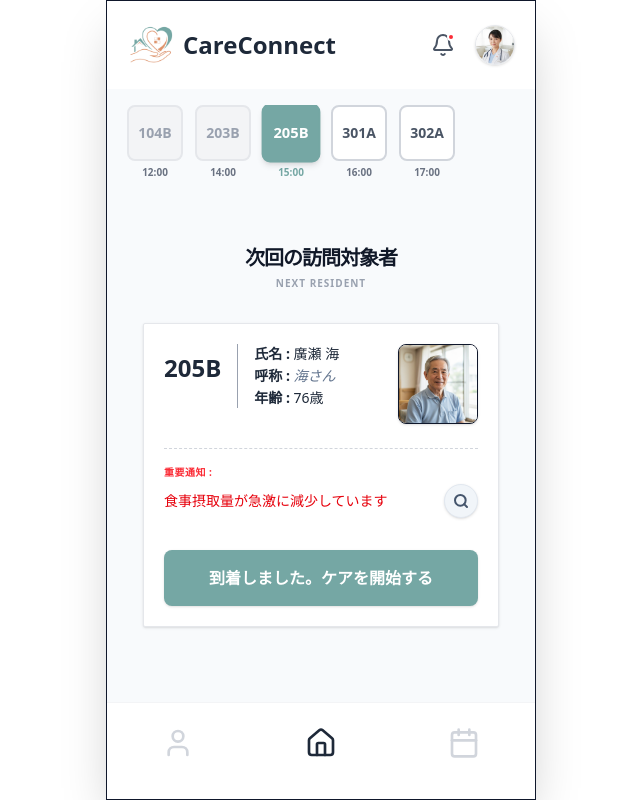
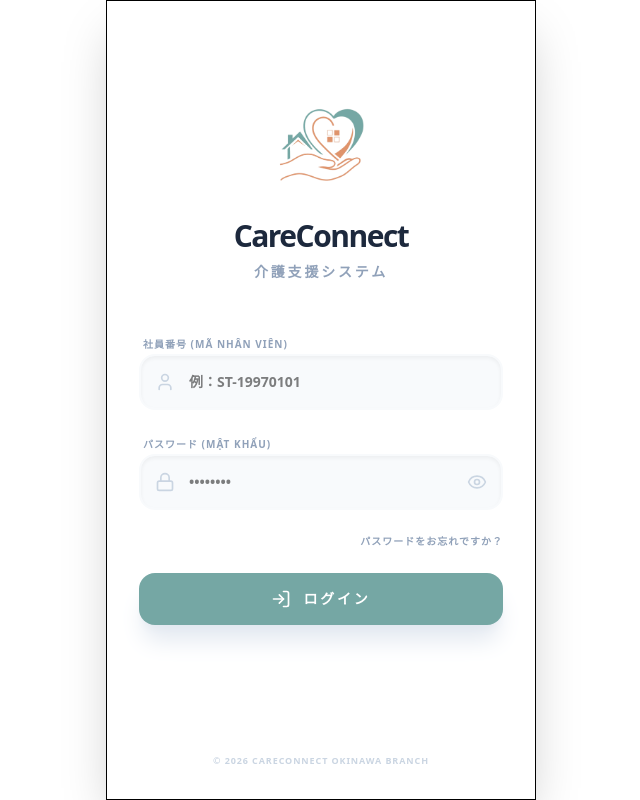
Before and after one commit to Letuananh1207/CareConnect, a React (Vite) app: page / in a window 1280 px wide. Shown: the whole page, without its empty margins (319-959 px from the left). Built offline with nearby package versions, Linux system fonts and the light colour scheme.

Commit message:
Update Login screen

```diff
--- a/src/App.jsx
+++ b/src/App.jsx
@@ -8,30 +8,39 @@ import CareRecordView from './components/CareRecordView';
 import PatientDetailView from './components/PatientDetailView';
 import AppointmentSummaryView from './components/AppointmentSummaryView';
 import CareMenuView from './components/CareMenuView';
-import NotificationView from './components/NotificationView'; // Import mới
+import NotificationView from './components/NotificationView';
+import LoginView from './components/LoginView';
 
 function App() {
+  const [isLoggedIn, setIsLoggedIn] = useState(false);
   const [activeTab, setActiveTab] = useState('home');
   const [isWorking, setIsWorking] = useState(false);
   const [isViewingMenu, setIsViewingMenu] = useState(false);
   const [selectedAppt, setSelectedAppt] = useState(null);
   const [detailSource, setDetailSource] = useState(null);
-
-  // MỚI: Trạng thái xem thông báo
   const [isViewingNotifications, setIsViewingNotifications] = useState(false);
 
+  // 1. Nếu chưa đăng nhập, chỉ render màn hình Login
+  if (!isLoggedIn) {
+    return (
+      <div className="h-screen bg-white max-w-[430px] border mx-auto relative overflow-hidden shadow-2xl">
+        <LoginView onLogin={() => setIsLoggedIn(true)} />
+      </div>
+    );
+  }
+
   const renderContent = () => {
-    // 1. Màn hình Thông báo (Khi click vào Bell ở Header)
+    // 2. Màn hình Thông báo
     if (isViewingNotifications) {
       return <NotificationView onBack={() => setIsViewingNotifications(false)} />;
     }
 
-    // 2. Tóm tắt công việc (từ tab Lịch trình)
+    // 3. Tóm tắt công việc
     if (selectedAppt) {
       return <AppointmentSummaryView appointment={selectedAppt} onBack={() => setSelectedAppt(null)} />;
     }
 
-    // 3. Màn hình Biểu đồ chi tiết (PatientDetailView)
+    // 4. Màn hình Biểu đồ chi tiết
     if (detailSource) {
       return (
         <PatientDetailView
@@ -45,7 +54,7 @@ function App() {
       );
     }
 
-    // 4. Menu chức năng AR/Phiếu chăm sóc
+    // 5. Menu chức năng Nghiệp vụ (CareMenuView)
     if (isViewingMenu) {
       return (
         <CareMenuView
@@ -58,11 +67,16 @@ function App() {
             setDetailSource('menu');
             setIsViewingMenu(false);
           }}
+          // Thêm prop này nếu bạn muốn xử lý bàn giao ca tại đây
+          onOpenHandover={() => {
+            alert("申し送り画面へ (Chuyển sang màn hình bàn giao)");
+            // setIsViewingHandover(true);
+          }}
         />
       );
     }
 
-    // 5. Màn hình điền phiếu chăm sóc
+    // 6. Màn hình điền phiếu chăm sóc
     if (isWorking) {
       return (
         <CareRecordView
@@ -74,9 +88,11 @@ function App() {
       );
     }
 
-    // 6. Các Tab điều hướng chính
+    // 7. Các Tab điều hướng chính
     switch(activeTab) {
-      case 'profile': return <ProfileView />;
+      // CẬP NHẬT: Truyền onLogout vào ProfileView
+      case 'profile':
+        return <ProfileView onLogout={() => setIsLoggedIn(false)} />;
       case 'calendar':
         return <ScheduleView onAppointmentClick={(data) => setSelectedAppt(data)} />;
       default: return (
@@ -91,14 +107,12 @@ function App() {
 
   return (
     <div className="h-screen bg-white max-w-[430px] border mx-auto relative overflow-hidden flex flex-col shadow-2xl font-sans text-slate-900">
-      {/* Truyền hàm mở thông báo vào Header */}
       <Header onOpenNotifications={() => setIsViewingNotifications(true)} />
 
       <main className="flex-1 overflow-y-auto bg-slate-50 hide-scrollbar">
         {renderContent()}
       </main>
 
-      {/* Ẩn BottomNav nếu đang ở màn hình phụ hoặc thông báo */}
       {!isWorking && !detailSource && !selectedAppt && !isViewingMenu && !isViewingNotifications && (
         <BottomNav activeTab={activeTab} setActiveTab={setActiveTab} />
       )}
--- /dev/null
+++ b/src/components/LoginView.jsx
@@ -0,0 +1,105 @@
+import React, { useState } from 'react';
+import { Lock, User, Eye, EyeOff, LogIn } from 'lucide-react';
+import logo from '../assets/logo.png';
+
+const LoginView = ({ onLogin }) => {
+  const brandColor = "#75a7a4";
+  const [showPassword, setShowPassword] = useState(false);
+  const [formData, setFormData] = useState({ staffId: '', password: '' });
+
+  const handleSubmit = (e) => {
+    e.preventDefault();
+    // Logic đã sửa: Nhấn là thành công, không check input
+    onLogin();
+  };
+
+  return (
+    <div className="h-full flex flex-col bg-white font-sans animate-in fade-in duration-300">
+      {/* Phần Logo & Chào mừng */}
+      <div className="flex-1 flex flex-col items-center justify-center px-8">
+        <div className="w-24 h-24 mb-6 animate-in zoom-in duration-700">
+          <img src={logo} alt="CareConnect Logo" className="w-full h-full object-contain" />
+        </div>
+        <h1 className="text-3xl font-black text-slate-800 tracking-tighter mb-2">
+          CareConnect
+        </h1>
+        <p className="text-sm font-bold text-slate-400 uppercase tracking-[0.2em] mb-12">
+          介護支援システム
+        </p>
+
+        {/* Form đăng nhập */}
+        <form onSubmit={handleSubmit} className="w-full space-y-5">
+          {/* Nhập mã nhân viên */}
+          <div className="space-y-2">
+            <label className="text-[10px] font-black text-slate-400 uppercase tracking-widest ml-1">
+              社員番号 (Mã nhân viên)
+            </label>
+            <div className="relative group">
+              <div className="absolute left-4 top-1/2 -translate-y-1/2 text-slate-300 group-focus-within:text-[#75a7a4] transition-colors">
+                <User className="w-5 h-5" />
+              </div>
+              <input
+                type="text"
+                placeholder="例：ST-19970101"
+                className="w-full bg-slate-50 border-2 border-slate-50 rounded-2xl py-4 pl-12 pr-4 text-sm font-bold outline-none focus:border-[#75a7a4]/30 focus:bg-white transition-all shadow-inner"
+                value={formData.staffId}
+                onChange={(e) => setFormData({...formData, staffId: e.target.value})}
+              />
+            </div>
+          </div>
+
+          {/* Nhập mật khẩu */}
+          <div className="space-y-2">
+            <label className="text-[10px] font-black text-slate-400 uppercase tracking-widest ml-1">
+              パスワード (Mật khẩu)
+            </label>
+            <div className="relative group">
+              <div className="absolute left-4 top-1/2 -translate-y-1/2 text-slate-300 group-focus-within:text-[#75a7a4] transition-colors">
+                <Lock className="w-5 h-5" />
+              </div>
+              <input
+                type={showPassword ? "text" : "password"}
+                placeholder="••••••••"
+                className="w-full bg-slate-50 border-2 border-slate-50 rounded-2xl py-4 pl-12 pr-12 text-sm font-bold outline-none focus:border-[#75a7a4]/30 focus:bg-white transition-all shadow-inner"
+                value={formData.password}
+                onChange={(e) => setFormData({...formData, password: e.target.value})}
+              />
+              <button
+                type="button"
+                onClick={() => setShowPassword(!showPassword)}
+                className="absolute right-4 top-1/2 -translate-y-1/2 text-slate-300 hover:text-slate-600 cursor-pointer"
+              >
+                {showPassword ? <EyeOff className="w-5 h-5" /> : <Eye className="w-5 h-5" />}
+              </button>
+            </div>
+          </div>
+
+          <div className="flex justify-end pt-1">
+            <button type="button" className="text-[10px] font-black text-slate-400 uppercase tracking-widest hover:text-[#75a7a4]">
+              パスワードをお忘れですか？
+            </button>
+          </div>
+
+          {/* Nút Đăng nhập */}
+          <button
+            type="submit"
+            className="w-full py-4 mt-6 rounded-2xl font-black text-white shadow-xl shadow-slate-200 active:scale-[0.98] transition-all cursor-pointer flex items-center justify-center gap-3"
+            style={{ backgroundColor: brandColor }}
+          >
+            <LogIn className="w-5 h-5" />
+            <span className="text-sm uppercase tracking-[0.2em]">ログイン</span>
+          </button>
+        </form>
+      </div>
+
+      {/* Footer nhỏ */}
+      <div className="py-8 text-center">
+        <p className="text-[9px] font-black text-slate-300 uppercase tracking-widest">
+          © 2026 CareConnect Okinawa Branch
+        </p>
+      </div>
+    </div>
+  );
+};
+
+export default LoginView;
--- a/src/components/MainHomeView.jsx
+++ b/src/components/MainHomeView.jsx
@@ -48,9 +48,6 @@ const MainHomeView = ({ onStart, isStarted, onDetail }) => {
         <p className="text-xl font-black text-gray-900 tracking-tighter">
           次回の訪問対象者
         </p>
-        <p className="text-[10px] text-gray-400 font-bold uppercase mt-1 tracking-widest">
-          Next Resident
-        </p>
       </div>
 
       <PatientCard
--- a/src/components/ProfileView.jsx
+++ b/src/components/ProfileView.jsx
@@ -1,6 +1,6 @@
 import React from 'react';
 
-const ProfileView = () => {
+const ProfileView = ({ onLogout }) => {
   const userInfo = [
     { label: "社員番号", value: "ST-19970101" },
     { label: "氏名", value: "上原 小原" },
@@ -53,7 +53,12 @@ const ProfileView = () => {
         <button className="w-full py-4 text-xs font-black text-slate-600 bg-slate-100 rounded-xl active:scale-[0.98] transition-all uppercase tracking-widest cursor-pointer">
           パスワード変更
         </button>
-        <button className="w-full py-4 text-xs font-black text-red-500 border border-red-100 bg-red-50 rounded-xl active:scale-[0.98] transition-all uppercase tracking-widest cursor-pointer">
+
+        {/* Nút đăng xuất kết nối với logic hệ thống */}
+        <button
+          onClick={onLogout}
+          className="w-full py-4 text-xs font-black text-red-500 border border-red-100 bg-red-50 rounded-xl active:scale-[0.98] transition-all uppercase tracking-widest cursor-pointer"
+        >
           ログアウト
         </button>
       </div>
```
